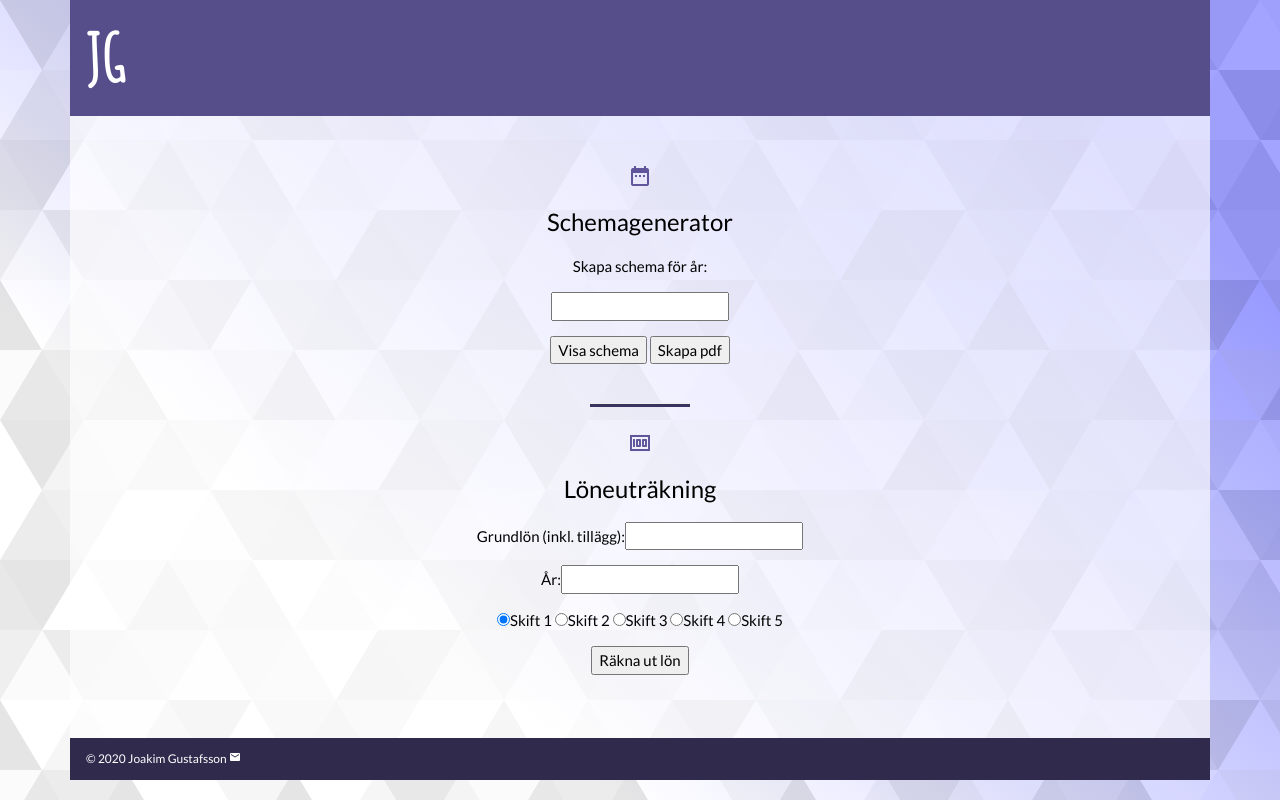
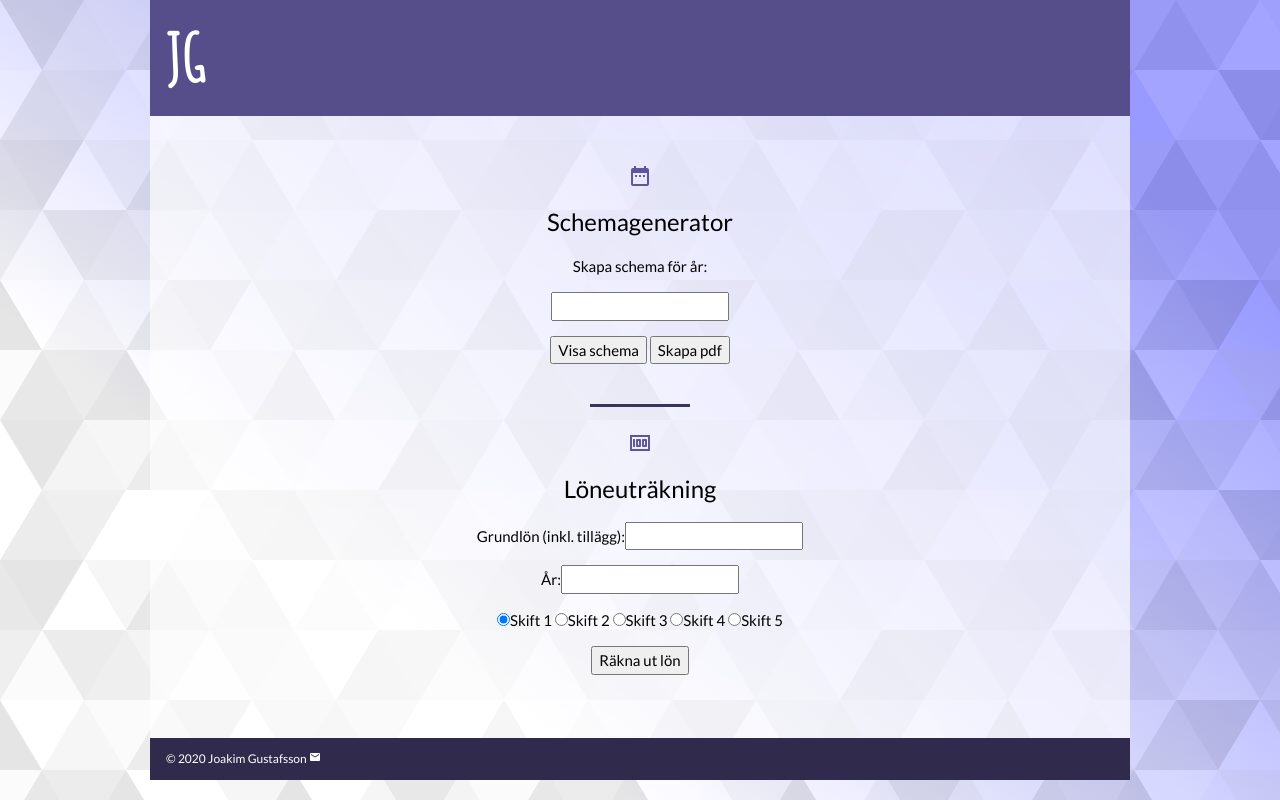
Before and after one commit to jockeg/schedule-generator, a Flask app: page / in a window 1280 px wide. Run offline with Flask 2, Linux system fonts and the light colour scheme.

Commit message:
modified:   templates/base.html

```diff
--- a/templates/base.html
+++ b/templates/base.html
@@ -1,7 +1,7 @@
 <!doctype html>
 <html lang="sv">
     <head>
-        <meta http-equiv="Content-Type" content="text/html"; charset="UTF-8"; name="viewport" content="width=device-width, initial-scale=1">
+        <meta http-equiv="Content-Type" content="text/html"; charset="UTF-8">
         <title>JG - Schemagenerator</title>
         <link rel="icon" href="/static/favicon.ico" type="image/x-icon" />
         <link rel="stylesheet" href="/static/w3.css" />
@@ -21,8 +21,7 @@
             .material-icons.purple { color: w3-theme-d3; }
         </style>
     </head>
-    <body>
-        <div class="w3-auto w3-mobile">
+    <body class="w3-content">
         <div class="w3-container w3-theme-d1">
         <h1 class="w3-jumbo">JG</h1>
         </div>
@@ -34,6 +33,5 @@
 
         </div>
         <div class="w3-container w3-theme-dark w3-small"><p>&copy; 2020 Joakim Gustafsson <a href="mailto:jocke.gustafsson@gmail.com"><i class="material-icons w3-small">email</i></a></p></div>
-        </div>
     </body>
 </html>
```
